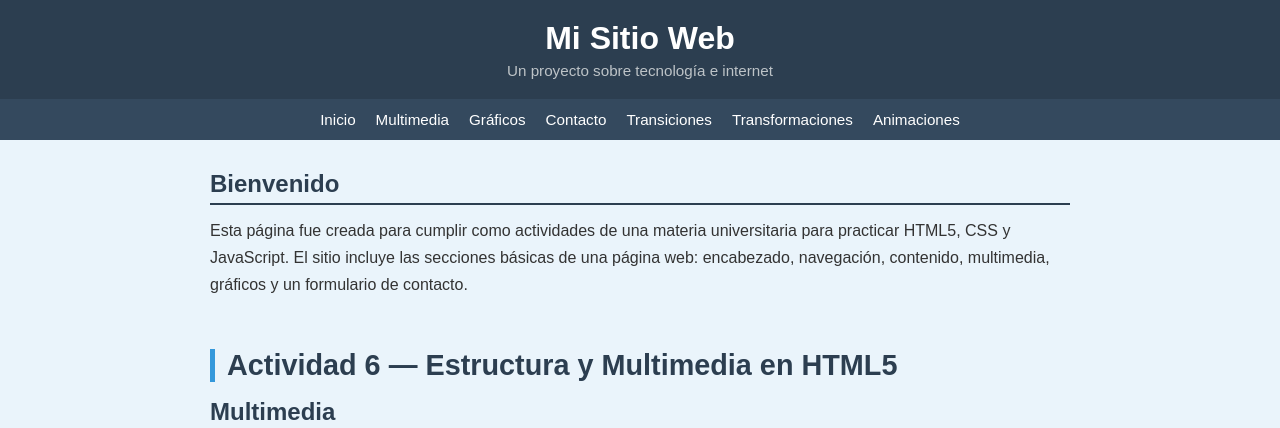
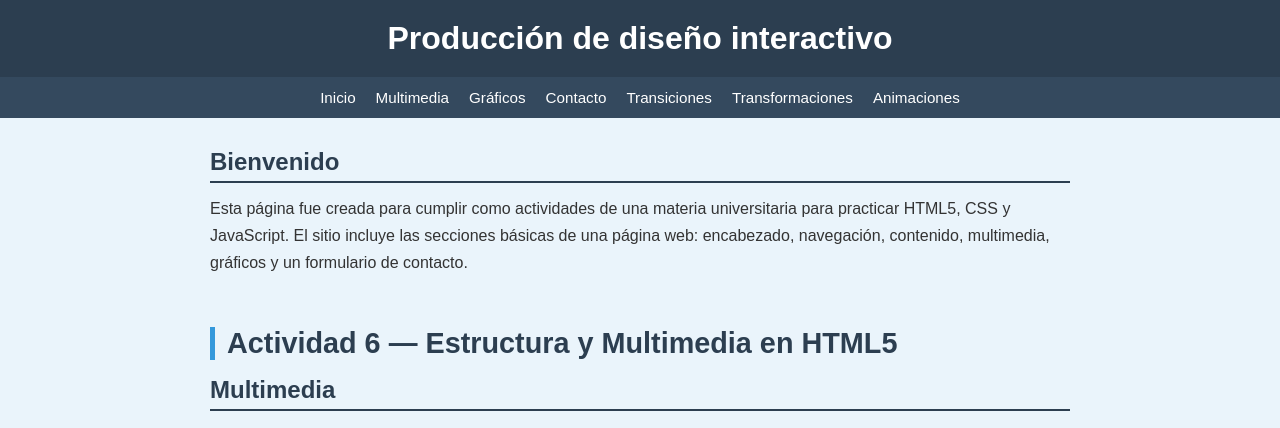
Before and after one commit to bengamer2005/Actividad6_Dise-oInteractivo, a plain HTML site: page index.html in a window 1280 px wide. Shown: the top 428 px of the page. Drawn offline with Linux system fonts and the light colour scheme.

Commit message:
se agregan cambios minimos en los textos de la page

```diff
--- a/index.html
+++ b/index.html
@@ -3,15 +3,13 @@
 <head>
     <meta charset="UTF-8" />
     <meta name="viewport" content="width=device-width, initial-scale=1.0" />
-    <title>Mi Sitio Web</title>
+    <title>Producción de diseño interactivo</title>
     <link rel="stylesheet" href="styles.css" />
 </head>
 <body>
 
-<!-- header -->
 <header>
-    <h1>Mi Sitio Web</h1>
-    <p>Un proyecto sobre tecnología e internet</p>
+    <h1>Producción de diseño interactivo</h1>
 </header>
 
 <!-- navbar -->
--- a/styles.css
+++ b/styles.css
@@ -34,6 +34,9 @@ nav {
     justify-content: center;
     gap: 20px;
     padding: 12px;
+    position: sticky;
+    top: 0;
+    z-index: 1000;
 }
 
 nav a {
@@ -45,6 +48,12 @@ nav a {
 nav a:hover {
     text-decoration: underline;
 }
+
+/* .header {
+    position: sticky;
+    top: 0;
+    z-index: 1000;
+} */
 
 /* ── MAIN ── */
 main {
```
